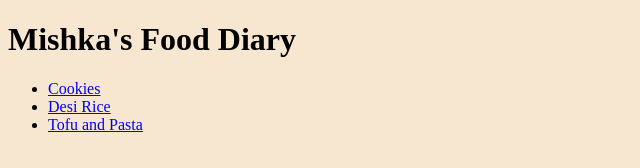
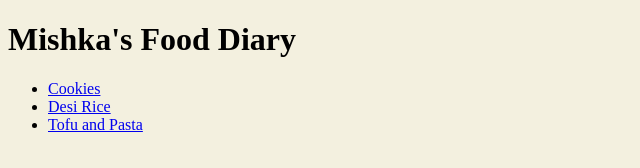
Before and after one commit to mishka-sonavadekar/odin-recipes, a plain HTML site: page index.html in a window 1280 px wide. Shown: the whole page, without its empty margins (0-640 px from the left). Drawn offline with Linux system fonts and the light colour scheme.

Commit message:
Background color changes again

```diff
--- a/styles.css
+++ b/styles.css
@@ -8,6 +8,6 @@ i.e.: *{
 
  body {
     /* background-color: #f4f0df; */
-    background-color: rgb(247, 230, 208);
+    background-color: #F3F0DF;
 
  }
```
